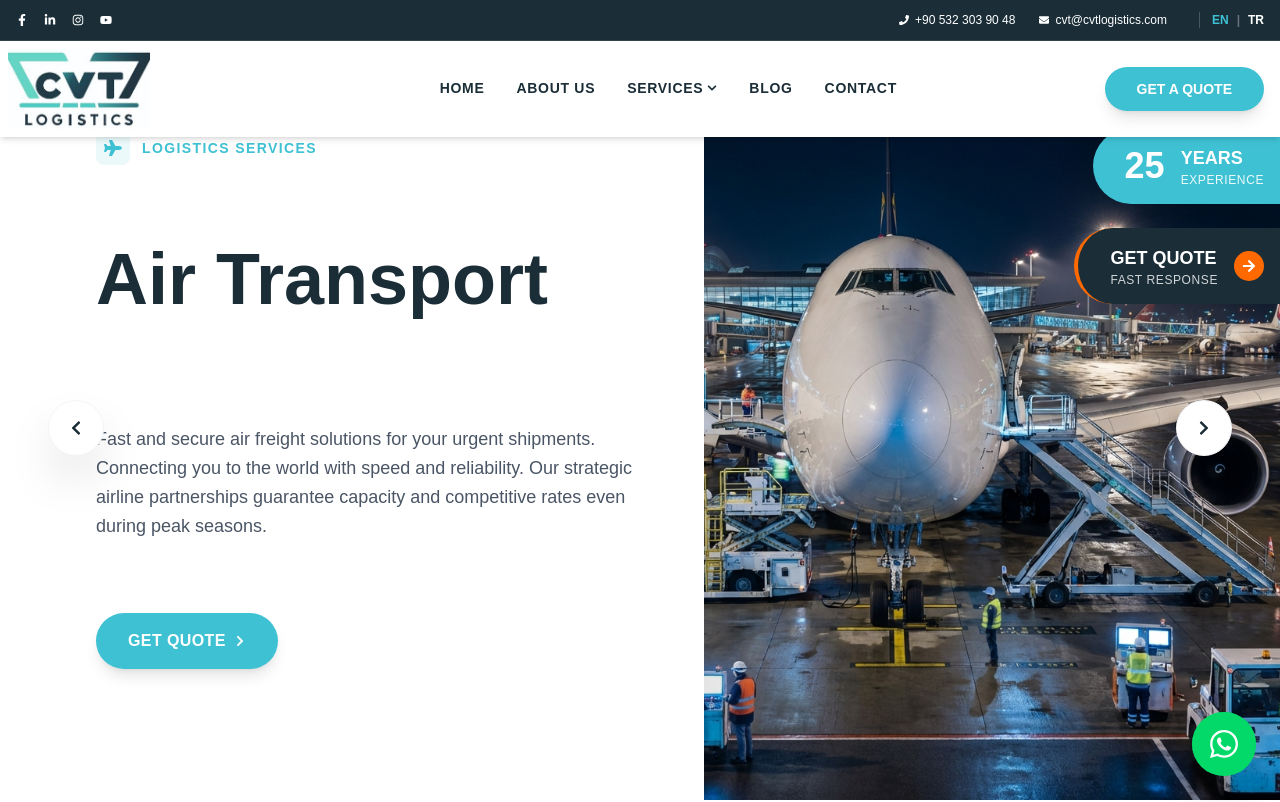
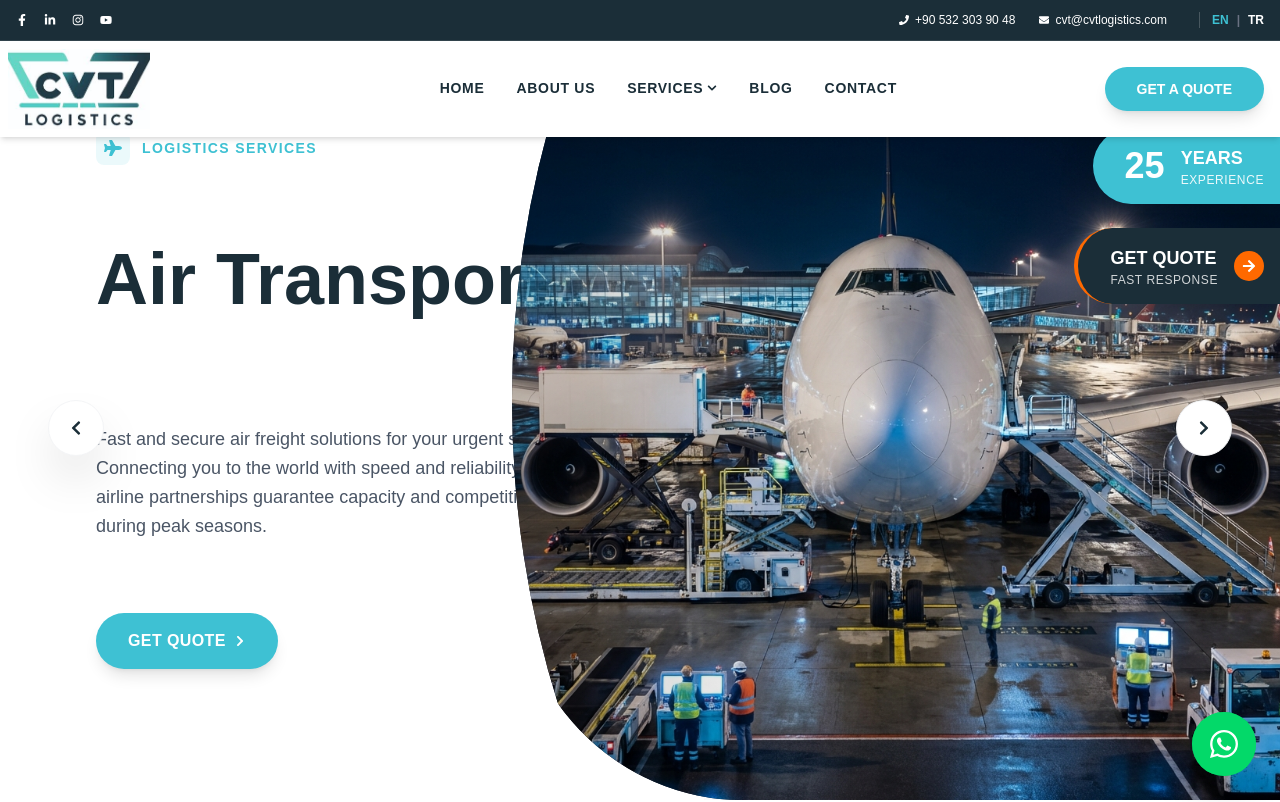
Before and after one commit to webtasarimdigital/cvt, a Next.js app: page / in a window 1280 px wide. Shown: the top 802 px of the page. Built offline with nearby package versions, Linux system fonts and the light colour scheme.

Commit message:
hero son fix

```diff
--- a/app/components/HeroSlider.tsx
+++ b/app/components/HeroSlider.tsx
@@ -182,7 +182,7 @@ export default function HeroSlider() {
 
             {/* Right Image Area */}
             <div
-                className="relative w-full md:absolute md:inset-y-0 md:right-0 md:w-[60%] h-[40vh] md:h-full bg-gray-900 overflow-hidden cursor-grab active:cursor-grabbing z-20 order-1 md:order-2 hero-clip-desktop-v2"
+                className="relative w-full md:absolute md:inset-y-0 md:right-0 md:w-[60%] h-[40vh] md:h-full bg-gray-900 overflow-hidden cursor-grab active:cursor-grabbing z-20 md:z-30 order-1 md:order-2 md:[clip-path:ellipse(80%_100%_at_80%_50%)] md:rounded-l-[30%]"
             >
                 {/* Desktop shaped clip-path via inline style conditioned, or just use a full rect on mobile and shape on desktop via duplicate div or media query?
                     Let's just use a class and custom style.
```
